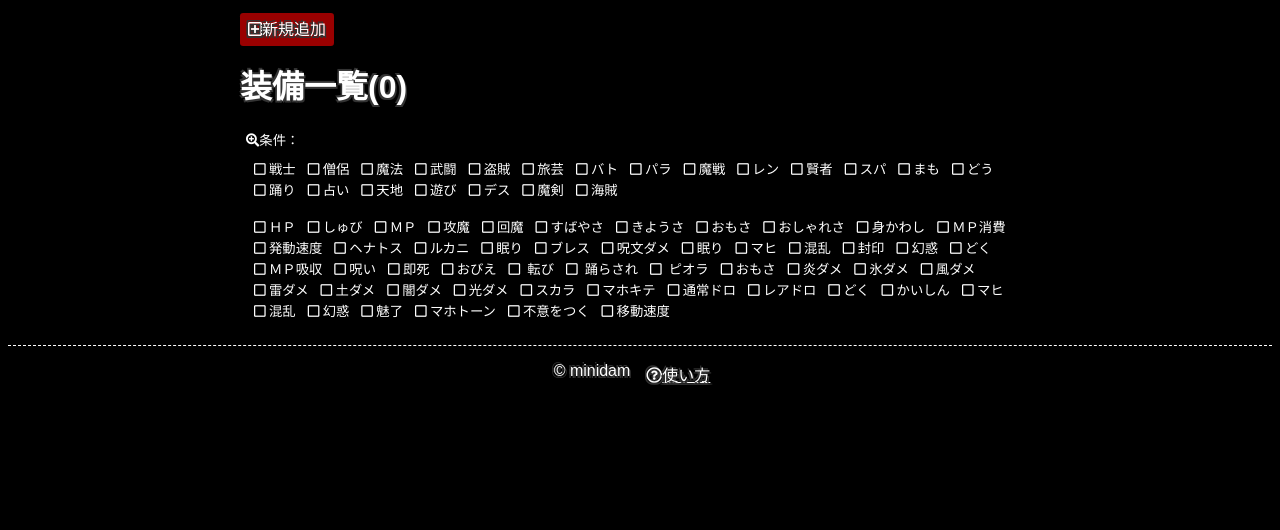
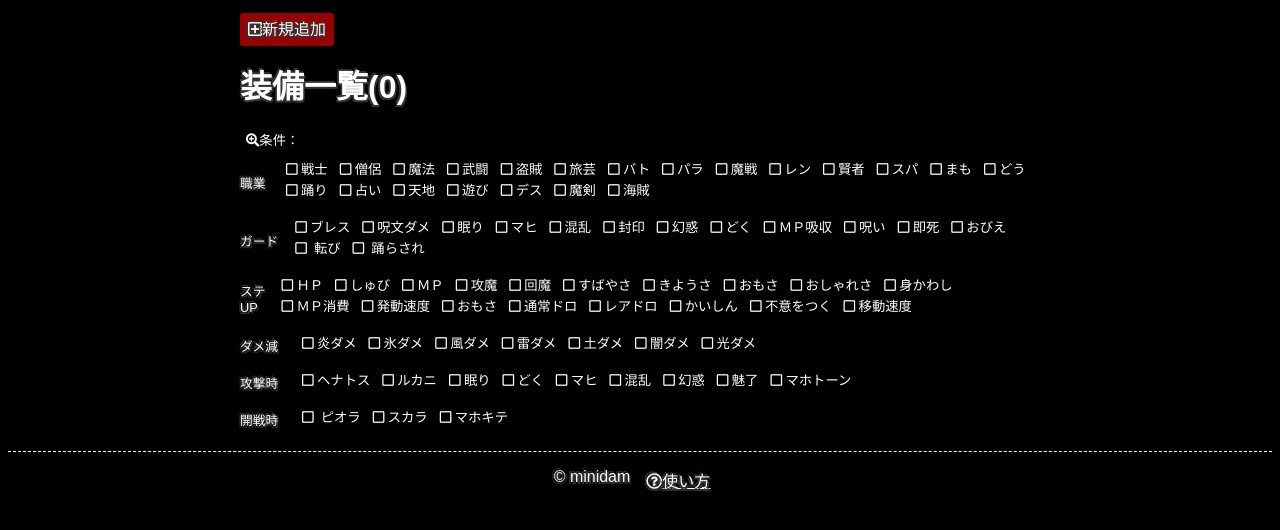
Before and after one commit to minidamjp/dqxarmor, an Angular app: page / in a window 1280 px wide. Both pictures are taken after a click on the button "条件：". Shown: the top 530 px of the page. Built offline with nearby package versions, Linux system fonts and the light colour scheme.

Commit message:
検索キーをグループに分けたよ

```diff
--- a/src/app/armor-list/armor-list.component.html
+++ b/src/app/armor-list/armor-list.component.html
@@ -5,10 +5,40 @@
 <button type="button" (click)="toggleConds()"><i class="fas fa-search-plus"></i>条件：</button>
 <div id="armor-search-condition" [class.hidden]="!showConds">
     <div class="condJob">
-        <button type="button" [class.active]="isJobActive(job.id)" (click)="onClickJobSearch(job.id);" *ngFor="let job of masterDataService.getJobs()"><i class="checked far fa-check-square"></i><i class="unchecked far fa-square"></i>{{job.abbr}}</button>
+        <div class="condHeader">職業</div>
+        <div class="condBody">
+            <button type="button" [class.active]="isJobActive(job.id)" (click)="onClickJobSearch(job.id);" *ngFor="let job of masterDataService.getJobs()"><i class="checked far fa-check-square"></i><i class="unchecked far fa-square"></i>{{job.abbr}}</button>
+        </div>
     </div>
     <div class="condEffect">
-        <button type="button" [class.active]="isEffectActive(effectType.id)" (click)="onClickEffectSearch(effectType.id);" *ngFor="let effectType of masterDataService.getAllEffectType()"><i class="checked far fa-check-square"></i><i class="unchecked far fa-square"></i>{{effectType.name}}</button>
+        <div class="condHeader">ガード</div>
+        <div class="condBody">
+            <button type="button" [class.active]="isEffectActive(effectType.id)" (click)="onClickEffectSearch(effectType.id);" *ngFor="let effectType of masterDataService.getEffectTypeForGroup('0')"><i class="checked far fa-check-square"></i><i class="unchecked far fa-square"></i>{{effectType.name}}</button>
+        </div>
+    </div>
+    <div class="condEffect">
+        <div class="condHeader">ステUP</div>
+        <div class="condBody">
+            <button type="button" [class.active]="isEffectActive(effectType.id)" (click)="onClickEffectSearch(effectType.id);" *ngFor="let effectType of masterDataService.getEffectTypeForGroup('1')"><i class="checked far fa-check-square"></i><i class="unchecked far fa-square"></i>{{effectType.name}}</button>
+        </div>
+    </div>
+    <div class="condEffect">
+        <div class="condHeader">ダメ減</div>
+        <div class="condBody">
+            <button type="button" [class.active]="isEffectActive(effectType.id)" (click)="onClickEffectSearch(effectType.id);" *ngFor="let effectType of masterDataService.getEffectTypeForGroup('4')"><i class="checked far fa-check-square"></i><i class="unchecked far fa-square"></i>{{effectType.name}}</button>
+        </div>
+    </div>
+    <div class="condEffect">
+        <div class="condHeader">攻撃時</div>
+        <div class="condBody">
+            <button type="button" [class.active]="isEffectActive(effectType.id)" (click)="onClickEffectSearch(effectType.id);" *ngFor="let effectType of masterDataService.getEffectTypeForGroup('2')"><i class="checked far fa-check-square"></i><i class="unchecked far fa-square"></i>{{effectType.name}}</button>
+        </div>
+    </div>
+    <div class="condEffect">
+        <div class="condHeader">開戦時</div>
+        <div class="condBody">
+            <button type="button" [class.active]="isEffectActive(effectType.id)" (click)="onClickEffectSearch(effectType.id);" *ngFor="let effectType of masterDataService.getEffectTypeForGroup('3')"><i class="checked far fa-check-square"></i><i class="unchecked far fa-square"></i>{{effectType.name}}</button>
+        </div>
     </div>
 </div>
 <ng-container *ngFor="let armor of getArmorList();">
--- a/src/app/armor-list/armor-list.component.scss
+++ b/src/app/armor-list/armor-list.component.scss
@@ -83,22 +83,25 @@ button:not(.active) i.checked {
 }
 .condJob{
 	display: flex;
+	align-items: center;
+}
+
+.condEffect{
+	display: flex;
+	align-items: center;
+}
+
+.condHeader{
+	padding-top: 0.5em;
+	flex-basis: 3rem;
+	font-size: 0.8em;
+}
+.condBody{
+	display: flex;
 	align-content: flex-start;
 	flex-wrap: wrap;
-	align-items: center;
 	padding: 0.5em;
 	i {
 		margin-right: 0.25em;
 	}
 }
-
-.condEffect{
-	display: flex;
-	align-content: flex-start;
-	flex-wrap: wrap;
-	align-items: center;
-	padding: 0.5em;
-	i {
-		margin-right: 0.25em;
-	}
-}
--- a/src/app/data/effect_types.ts
+++ b/src/app/data/effect_types.ts
@@ -1,266 +1,266 @@
 import { EffectType } from '../models/effect_type';
 
 export const EffectTypes: EffectType[] = [
-    {id: '001', name: 'ＨＰ', unit: '', displayName: 'さいだい%name% +%enchantBase%%enchantExtra%', enchantList: [
+    {id: '001', name: 'ＨＰ', group: '1', unit: '', displayName: 'さいだい%name% +%enchantBase%%enchantExtra%', enchantList: [
         {base: 7, extra: [1, 2, 3, -4] },
         {base: 5, extra: [2, 3, -3] },
         {base: 3, extra: [2, 3, -2] },
     ]},
-    {id: '002', name: 'しゅび', unit: '', displayName: '%name%力 +%enchantBase%%enchantExtra%', enchantList: [
+    {id: '002', name: 'しゅび', group: '1', unit: '', displayName: '%name%力 +%enchantBase%%enchantExtra%', enchantList: [
         {base: 6, extra: [1, 2, 3, -3] },
         {base: 4, extra: [1, 2, 3, -2] },
         {base: 2, extra: [1, 2, 3, -1] },
     ]},
-    {id: '003', name: 'ＭＰ', unit: '', displayName: 'さいだい%name% +%enchantBase%%enchantExtra%', enchantList: [
+    {id: '003', name: 'ＭＰ', group: '1', unit: '', displayName: 'さいだい%name% +%enchantBase%%enchantExtra%', enchantList: [
         {base: 15, extra: [1, 2, 3, -12] },
         {base: 10, extra: [2, 3, -8] },
         {base:  5, extra: [2, 3, -4] },
     ]},
-    {id: '004', name: '攻魔', unit: '', displayName: 'こうげき魔力 +%enchantBase%%enchantExtra%', enchantList: [
+    {id: '004', name: '攻魔', group: '1', unit: '', displayName: 'こうげき魔力 +%enchantBase%%enchantExtra%', enchantList: [
         {base: 15, extra: [1, 2, 3, -12] },
         {base: 10, extra: [2, 3, -8] },
         {base:  5, extra: [2, 3, -4] },
     ]},
-    {id: '005', name: '回魔', unit: '', displayName: 'かいふく魔力 +%enchantBase%%enchantExtra%', enchantList: [
+    {id: '005', name: '回魔', group: '1', unit: '', displayName: 'かいふく魔力 +%enchantBase%%enchantExtra%', enchantList: [
         {base: 15, extra: [1, 2, 3, -12] },
         {base: 10, extra: [2, 3, -8] },
         {base:  5, extra: [2, 3, -4] },
     ]},
-    {id: '006', name: 'すばやさ', unit: '', displayName: '%name% +%enchantBase%%enchantExtra%', enchantList: [
+    {id: '006', name: 'すばやさ', group: '1', unit: '', displayName: '%name% +%enchantBase%%enchantExtra%', enchantList: [
         {base: 15, extra: [1, 2, 3, -12] },
         {base: 10, extra: [2, 3, -8] },
         {base:  5, extra: [2, 3, -4] },
     ]},
-    {id: '007', name: 'きようさ', unit: '', displayName: '%name% +%enchantBase%%enchantExtra%', enchantList: [
+    {id: '007', name: 'きようさ', group: '1', unit: '', displayName: '%name% +%enchantBase%%enchantExtra%', enchantList: [
         {base: 15, extra: [1, 2, 3, -12] },
         {base: 10, extra: [2, 3, -8] },
         {base:  5, extra: [2, 3, -4] },
     ]},
-    {id: '008', name: 'おもさ', unit: '', displayName: '%name% +%enchantBase%%enchantExtra%', enchantList: [
+    {id: '008', name: 'おもさ', group: '1', unit: '', displayName: '%name% +%enchantBase%%enchantExtra%', enchantList: [
         {base: 15, extra: [1, 2, 3, -10] },
         {base: 10, extra: [2, 3, -7] },
         {base:  5, extra: [2, 3, -4] },
     ]},
-    {id: '009', name: 'おしゃれさ', unit: '', displayName: '%name% +%enchantBase%%enchantExtra%', enchantList: [
+    {id: '009', name: 'おしゃれさ', group: '1', unit: '', displayName: '%name% +%enchantBase%%enchantExtra%', enchantList: [
         {base: 15, extra: [1, 2, 3, -14] },
         {base: 10, extra: [2, 3, -9] },
         {base:  5, extra: [2, 3, -4] },
     ]},
-    {id: '010', name: '身かわし', unit: '%', displayName: '%name%率 +%enchantBase%%enchantExtra%%unit%', enchantList: [
+    {id: '010', name: '身かわし', group: '1', unit: '%', displayName: '%name%率 +%enchantBase%%enchantExtra%%unit%', enchantList: [
         {base: 1.4, extra: [0.2, -0.8] },
         {base: 1.2, extra: [0.2, -0.8] },
         {base: 1.0, extra: [0.2, 0.3, -0.8] },
     ]},
-    {id: '011', name: 'ＭＰ消費', unit: '%', displayName: '%name%しない率 +%enchantBase%%enchantExtra%%unit%', enchantList: [
+    {id: '011', name: 'ＭＰ消費', group: '1', unit: '%', displayName: '%name%しない率 +%enchantBase%%enchantExtra%%unit%', enchantList: [
         {base: 5.0, extra: [0.5, 1, 1.5, 2, -4.4] },
         {base: 4.0, extra: [0.5, 1, 1.5, 2, -3.6] },
         {base: 2.0, extra: [0.5, 1, 1.5, 2, -1.8] },
     ]},
-    {id: '012', name: '発動速度', unit: '%', displayName: '呪文%name% +%enchantBase%%enchantExtra%%unit%', enchantList: [
+    {id: '012', name: '発動速度', group: '1', unit: '%', displayName: '呪文%name% +%enchantBase%%enchantExtra%%unit%', enchantList: [
         {base: 6, extra: [1, -5] },
         {base: 4, extra: [1, -3] },
         {base: 2, extra: [1, -1] },
     ]},
-    {id: '013', name: 'ヘナトス', unit: '%', displayName: '攻撃時 %enchantBase%%enchantExtra%%unit%で%name%', enchantList: [
+    {id: '013', name: 'ヘナトス', group: '2', unit: '%', displayName: '攻撃時 %enchantBase%%enchantExtra%%unit%で%name%', enchantList: [
         {base: 4, extra: [1, -3] },
         {base: 3, extra: [1, -2] },
         {base: 2, extra: [1, -1] },
     ]},
-    {id: '014', name: 'ルカニ', unit: '%', displayName: '攻撃時 %enchantBase%%enchantExtra%%unit%で%name%', enchantList: [
+    {id: '014', name: 'ルカニ', group: '2', unit: '%', displayName: '攻撃時 %enchantBase%%enchantExtra%%unit%で%name%', enchantList: [
         {base: 4, extra: [1, -3] },
         {base: 3, extra: [1, -2] },
         {base: 2, extra: [1, -1] },
     ]},
-    {id: '015', name: '眠り', unit: '%', displayName: '攻撃時 %enchantBase%%enchantExtra%%unit%で%name%', enchantList: [
+    {id: '015', name: '眠り', group: '2', unit: '%', displayName: '攻撃時 %enchantBase%%enchantExtra%%unit%で%name%', enchantList: [
         {base: 4, extra: [1, -3] },
         {base: 3, extra: [1, -2] },
         {base: 2, extra: [1, -1] },
     ]},
-    {id: '016', name: 'ブレス', unit: '%減', displayName: 'ブレス系ダメージ %enchantBase%%enchantExtra%%unit%', enchantList: [
+    {id: '016', name: 'ブレス', group: '0', unit: '%減', displayName: 'ブレス系ダメージ %enchantBase%%enchantExtra%%unit%', enchantList: [
         {base: 10, extra: [2, 3, 4, -9] },
         {base:  6, extra: [2, -5] },
     ]},
-    {id: '017', name: '呪文ダメ', unit: '%減', displayName: '攻撃呪文ダメージ %enchantBase%%enchantExtra%%unit%', enchantList: [
+    {id: '017', name: '呪文ダメ', group: '0', unit: '%減', displayName: '攻撃呪文ダメージ %enchantBase%%enchantExtra%%unit%', enchantList: [
         {base: 7, extra: [1, -6] },
         {base: 5, extra: [1, -4] },
         {base: 3, extra: [1, -2] },
     ]},
-    {id: '018', name: '眠り', unit: '%', displayName: '%name%ガード +%enchantBase%%enchantExtra%%unit%', enchantList: [
+    {id: '018', name: '眠り', group: '0', unit: '%', displayName: '%name%ガード +%enchantBase%%enchantExtra%%unit%', enchantList: [
         {base: 60, extra: [2, 4, 6, 8, 10, -45] },
         {base: 40, extra: [2, 4, 6, 8, 10, -30] },
         {base: 20, extra: [2, 3, 4, 6, 8, 10, -15] },
     ]},
-    {id: '019', name: 'マヒ', unit: '%', displayName: '%name%ガード +%enchantBase%%enchantExtra%%unit%', enchantList: [
+    {id: '019', name: 'マヒ', group: '0', unit: '%', displayName: '%name%ガード +%enchantBase%%enchantExtra%%unit%', enchantList: [
         {base: 60, extra: [2, 4, 6, 8, 10, -45] },
         {base: 40, extra: [2, 4, 6, 8, 10, -30] },
         {base: 20, extra: [2, 3, 4, 6, 8, 10, -15] },
     ]},
-    {id: '020', name: '混乱', unit: '%', displayName: '%name%ガード +%enchantBase%%enchantExtra%%unit%', enchantList: [
+    {id: '020', name: '混乱', group: '0', unit: '%', displayName: '%name%ガード +%enchantBase%%enchantExtra%%unit%', enchantList: [
         {base: 60, extra: [2, 4, 6, 8, 10, -45] },
         {base: 40, extra: [2, 4, 6, 8, 10, -30] },
         {base: 20, extra: [2, 3, 4, 6, 8, 10, -15] },
     ]},
-    {id: '021', name: '封印', unit: '%', displayName: '%name%ガード +%enchantBase%%enchantExtra%%unit%', enchantList: [
+    {id: '021', name: '封印', group: '0', unit: '%', displayName: '%name%ガード +%enchantBase%%enchantExtra%%unit%', enchantList: [
         {base: 60, extra: [2, 4, 6, 8, 10, -45] },
         {base: 40, extra: [2, 4, 6, 8, 10, -30] },
         {base: 20, extra: [2, 3, 4, 6, 8, 10, -15] },
     ]},
-    {id: '022', name: '幻惑', unit: '%', displayName: '%name%ガード +%enchantBase%%enchantExtra%', enchantList: [
+    {id: '022', name: '幻惑', group: '0', unit: '%', displayName: '%name%ガード +%enchantBase%%enchantExtra%', enchantList: [
         {base: 60, extra: [2, 4, 6, 8, 10, -45] },
         {base: 40, extra: [2, 4, 6, 8, 10, -30] },
         {base: 20, extra: [2, 3, 4, 6, 8, 10, -15] },
     ]},
 
 // パルプンテでしかつかないから追加効果は大成功しかない
-    {id: '023', name: 'どく', unit: '%', displayName: '%name%ガード +%enchantBase%%enchantExtra%%unit%', enchantList: [
+    {id: '023', name: 'どく', group: '0', unit: '%', displayName: '%name%ガード +%enchantBase%%enchantExtra%%unit%', enchantList: [
         {base: 60, extra: [10] },
         {base: 40, extra: [10] },
         {base: 20, extra: [10] },
     ]},
-    {id: '024', name: 'ＭＰ吸収', unit: '%', displayName: '%name%ガード +%enchantBase%%enchantExtra%%unit%', enchantList: [
+    {id: '024', name: 'ＭＰ吸収', group: '0', unit: '%', displayName: '%name%ガード +%enchantBase%%enchantExtra%%unit%', enchantList: [
         {base: 60, extra: [2, 4, 6, 8, 10, -45] },
         {base: 40, extra: [2, 4, 6, 8, 10, -30] },
         {base: 20, extra: [2, 3, 4, 6, 8, 10, -15] },
     ]},
-    {id: '025', name: '呪い', unit: '%', displayName: '%name%ガード +%enchantBase%%enchantExtra%%unit%', enchantList: [
+    {id: '025', name: '呪い', group: '0', unit: '%', displayName: '%name%ガード +%enchantBase%%enchantExtra%%unit%', enchantList: [
         {base: 60, extra: [2, 4, 6, 8, 10, -45] },
         {base: 40, extra: [2, 4, 6, 8, 10, -30] },
         {base: 20, extra: [2, 3, 4, 6, 8, 10, -15] },
     ]},
-    {id: '026', name: '即死', unit: '%', displayName: '%name%ガード +%enchantBase%%enchantExtra%%unit%', enchantList: [
+    {id: '026', name: '即死', group: '0', unit: '%', displayName: '%name%ガード +%enchantBase%%enchantExtra%%unit%', enchantList: [
         {base: 60, extra: [2, 4, 6, 8, 10, -45] },
         {base: 40, extra: [2, 4, 6, 8, 10, -30] },
         {base: 20, extra: [2, 3, 4, 6, 8, 10, -15] },
     ]},
-    {id: '027', name: 'おびえ', unit: '%', displayName: '%name%ガード +%enchantBase%%enchantExtra%%unit%', enchantList: [
+    {id: '027', name: 'おびえ', group: '0', unit: '%', displayName: '%name%ガード +%enchantBase%%enchantExtra%%unit%', enchantList: [
         {base: 90, extra: [2, 4, 6, 8, 10, -81] },
         {base: 60, extra: [2, 4, 6, 8, 10, -54] },
         {base: 30, extra: [2, 4, 6, 8, 10, -27] },
     ]},
-    {id: '028', name: '	転び', unit: '%', displayName: '%name%ガード +%enchantBase%%enchantExtra%%unit%', enchantList: [
+    {id: '028', name: '	転び', group: '0', unit: '%', displayName: '%name%ガード +%enchantBase%%enchantExtra%%unit%', enchantList: [
         {base: 90, extra: [2, 4, 6, 8, 10, -81] },
         {base: 60, extra: [2, 4, 6, 8, 10, -54] },
         {base: 30, extra: [2, 4, 6, 8, 10, -27] },
     ]},
-    {id: '029', name: '	踊らされ', unit: '%', displayName: '%name%ガード +%enchantBase%%enchantExtra%%unit%', enchantList: [
+    {id: '029', name: '	踊らされ', group: '0', unit: '%', displayName: '%name%ガード +%enchantBase%%enchantExtra%%unit%', enchantList: [
         {base: 90, extra: [2, 4, 6, 8, 10, -81] },
         {base: 60, extra: [2, 4, 6, 8, 10, -54] },
         {base: 30, extra: [2, 4, 6, 8, 10, -27] },
     ]},
 
 // パルプンテでしかつかないから追加効果が大成功しかない
-    {id: '030', name: '	ピオラ', unit: '%', displayName: '開戦時 %enchantBase%%enchantExtra%%unit%で%name%', enchantList: [
+    {id: '030', name: '	ピオラ', group: '3', unit: '%', displayName: '開戦時 %enchantBase%%enchantExtra%%unit%で%name%', enchantList: [
         {base: 10, extra: [2] },
         {base:  6, extra: [2] },
         {base:  3, extra: [2] },
     ]},
 
 // からだ上につくおもさはパルプンテしかないから追加効果は大成功しかない
-    {id: '031', name: 'おもさ', unit: '', displayName: '%name% +%enchantBase%%enchantExtra%', enchantList: [
+    {id: '031', name: 'おもさ', group: '1', unit: '', displayName: '%name% +%enchantBase%%enchantExtra%', enchantList: [
         {base: 15, extra: [3] },
         {base: 10, extra: [3] },
         {base:  5, extra: [3] },
     ]},
 
 // パルプンテしかないから追加効果は大成功しかない 炎氷風雷土闇光
-    {id: '032', name: '炎ダメ', unit: '%減', displayName: '%name%ージ %enchantBase%%enchantExtra%%unit%', enchantList: [
+    {id: '032', name: '炎ダメ', group: '4', unit: '%減', displayName: '%name%ージ %enchantBase%%enchantExtra%%unit%', enchantList: [
         {base: 14, extra: [4] },
         {base: 10, extra: [4] },
         {base:  6, extra: [2] },
     ]},
-    {id: '033', name: '氷ダメ', unit: '%減', displayName: '%name%ージ %enchantBase%%enchantExtra%%unit%', enchantList: [
+    {id: '033', name: '氷ダメ', group: '4', unit: '%減', displayName: '%name%ージ %enchantBase%%enchantExtra%%unit%', enchantList: [
         {base: 14, extra: [4] },
         {base: 10, extra: [4] },
         {base:  6, extra: [2] },
     ]},
-    {id: '034', name: '風ダメ', unit: '%減', displayName: '%name%ージ %enchantBase%%enchantExtra%%unit%', enchantList: [
+    {id: '034', name: '風ダメ', group: '4', unit: '%減', displayName: '%name%ージ %enchantBase%%enchantExtra%%unit%', enchantList: [
         {base: 14, extra: [4] },
         {base: 10, extra: [4] },
         {base:  6, extra: [2] },
     ]},
-    {id: '035', name: '雷ダメ', unit: '%減', displayName: '%name%ージ %enchantBase%%enchantExtra%%unit%', enchantList: [
+    {id: '035', name: '雷ダメ', group: '4', unit: '%減', displayName: '%name%ージ %enchantBase%%enchantExtra%%unit%', enchantList: [
         {base: 14, extra: [4] },
         {base: 10, extra: [4] },
         {base:  6, extra: [2] },
     ]},
-    {id: '036', name: '土ダメ', unit: '%減', displayName: '%name%ージ %enchantBase%%enchantExtra%%unit%', enchantList: [
+    {id: '036', name: '土ダメ', group: '4', unit: '%減', displayName: '%name%ージ %enchantBase%%enchantExtra%%unit%', enchantList: [
         {base: 14, extra: [4] },
         {base: 10, extra: [4] },
         {base:  6, extra: [2] },
     ]},
-    {id: '037', name: '闇ダメ', unit: '%減', displayName: '%name%ージ %enchantBase%%enchantExtra%%unit%', enchantList: [
+    {id: '037', name: '闇ダメ', group: '4', unit: '%減', displayName: '%name%ージ %enchantBase%%enchantExtra%%unit%', enchantList: [
         {base: 14, extra: [4] },
         {base: 10, extra: [4] },
         {base:  6, extra: [2] },
     ]},
-    {id: '038', name: '光ダメ', unit: '%減', displayName: '%name%ージ %enchantBase%%enchantExtra%%unit%', enchantList: [
+    {id: '038', name: '光ダメ', group: '4', unit: '%減', displayName: '%name%ージ %enchantBase%%enchantExtra%%unit%', enchantList: [
         {base: 14, extra: [4] },
         {base: 10, extra: [4] },
         {base:  6, extra: [2] },
     ]},
-    {id: '039', name: 'スカラ', unit: '%', displayName: '開戦時 %enchantBase%%enchantExtra%%unit%で%name%', enchantList: [
+    {id: '039', name: 'スカラ', group: '3', unit: '%', displayName: '開戦時 %enchantBase%%enchantExtra%%unit%で%name%', enchantList: [
         {base: 10, extra: [2] },
         {base:  6, extra: [2] },
         {base:  3, extra: [2] },
     ]},
-    {id: '040', name: 'マホキテ', unit: '%', displayName: '開戦時 %enchantBase%%enchantExtra%%unit%で%name%', enchantList: [
+    {id: '040', name: 'マホキテ', group: '3', unit: '%', displayName: '開戦時 %enchantBase%%enchantExtra%%unit%で%name%', enchantList: [
         {base: 10, extra: [2] },
         {base:  6, extra: [2] },
         {base:  3, extra: [2] },
     ]},
-    {id: '041', name: '通常ドロ', unit: '倍', displayName: '%name%ップ率 %enchantBase%%enchantExtra%%unit%', enchantList: [
+    {id: '041', name: '通常ドロ', group: '1', unit: '倍', displayName: '%name%ップ率 %enchantBase%%enchantExtra%%unit%', enchantList: [
         {base: 1.5, extra: [0.4] },
         {base: 1.4, extra: [0.4] },
         {base: 1.2, extra: [0.4] },
     ]},
-    {id: '042', name: 'レアドロ', unit: '倍', displayName: '%name%ップ率 %enchantBase%%enchantExtra%%unit%', enchantList: [
+    {id: '042', name: 'レアドロ', group: '1', unit: '倍', displayName: '%name%ップ率 %enchantBase%%enchantExtra%%unit%', enchantList: [
         {base: 1.5, extra: [0.4] },
         {base: 1.4, extra: [0.4] },
         {base: 1.2, extra: [0.4] },
     ]},
 // パルプンテでしかつかない攻撃時～
-    {id: '043', name: 'どく', unit: '%', displayName: '攻撃時 %enchantBase%%enchantExtra%%unit%で%name%', enchantList: [
+    {id: '043', name: 'どく', group: '2', unit: '%', displayName: '攻撃時 %enchantBase%%enchantExtra%%unit%で%name%', enchantList: [
         {base: 4, extra: [1] },
         {base: 3, extra: [1] },
         {base: 2, extra: [1] },
     ]},
 // 間違えて攻撃時眠りが２つあったから漏れちゃってたかいしん率をいれたよ
-    {id: '044', name: 'かいしん', unit: '%', displayName: '%name%率 +%enchantBase%%enchantExtra%%unit%', enchantList: [
+    {id: '044', name: 'かいしん', group: '1', unit: '%', displayName: '%name%率 +%enchantBase%%enchantExtra%%unit%', enchantList: [
         {base: 1.4, extra: [0.2, -0.8] },
         {base: 1.2, extra: [0.2, -0.8] },
         {base: 1.0, extra: [0.2, 0.3, -0.8] },
     ]},
-    {id: '045', name: 'マヒ', unit: '%', displayName: '攻撃時 %enchantBase%%enchantExtra%%unit%で%name%', enchantList: [
+    {id: '045', name: 'マヒ', group: '2', unit: '%', displayName: '攻撃時 %enchantBase%%enchantExtra%%unit%で%name%', enchantList: [
         {base: 4, extra: [1] },
         {base: 3, extra: [1] },
         {base: 2, extra: [1] },
     ]},
-    {id: '046', name: '混乱', unit: '%', displayName: '攻撃時 %enchantBase%%enchantExtra%%unit%で%name%', enchantList: [
+    {id: '046', name: '混乱', group: '2', unit: '%', displayName: '攻撃時 %enchantBase%%enchantExtra%%unit%で%name%', enchantList: [
         {base: 4, extra: [1] },
         {base: 3, extra: [1] },
         {base: 2, extra: [1] },
     ]},
-    {id: '047', name: '幻惑', unit: '%', displayName: '攻撃時 %enchantBase%%enchantExtra%%unit%で%name%', enchantList: [
+    {id: '047', name: '幻惑', group: '2', unit: '%', displayName: '攻撃時 %enchantBase%%enchantExtra%%unit%で%name%', enchantList: [
         {base: 4, extra: [1] },
         {base: 3, extra: [1] },
         {base: 2, extra: [1] },
     ]},
-    {id: '048', name: '魅了', unit: '%', displayName: '攻撃時 %enchantBase%%enchantExtra%%unit%で%name%', enchantList: [
+    {id: '048', name: '魅了', group: '2', unit: '%', displayName: '攻撃時 %enchantBase%%enchantExtra%%unit%で%name%', enchantList: [
         {base: 4, extra: [1] },
         {base: 3, extra: [1] },
         {base: 2, extra: [1] },
     ]},
-    {id: '049', name: 'マホトーン', unit: '%', displayName: '攻撃時 %enchantBase%%enchantExtra%%unit%で%name%', enchantList: [
+    {id: '049', name: 'マホトーン', group: '2', unit: '%', displayName: '攻撃時 %enchantBase%%enchantExtra%%unit%で%name%', enchantList: [
         {base: 4, extra: [1] },
         {base: 3, extra: [1] },
         {base: 2, extra: [1] },
     ]},
-    {id: '050', name: '不意をつく', unit: '%', displayName: '%name%確率 +%enchantBase%%enchantExtra%%unit%', enchantList: [
+    {id: '050', name: '不意をつく', group: '1', unit: '%', displayName: '%name%確率 +%enchantBase%%enchantExtra%%unit%', enchantList: [
         {base: 4, extra: [1] },
         {base: 3, extra: [1] },
         {base: 2, extra: [1] },
     ]},
-    {id: '051', name: '移動速度', unit: '%', displayName: '%name% +%enchantBase%%enchantExtra%%unit%', enchantList: [
+    {id: '051', name: '移動速度', group: '1', unit: '%', displayName: '%name% +%enchantBase%%enchantExtra%%unit%', enchantList: [
         {base: 3.0, extra: [0.3] },
         {base: 2.0, extra: [0.2] },
         {base: 1.0, extra: [0.1] },
--- a/src/app/models/effect_type.ts
+++ b/src/app/models/effect_type.ts
@@ -8,6 +8,8 @@ export interface EffectType {
     id: string;
     // 効果名
     name: string;
+    // 効果タイプグループ 0:ガード系,1:ステータスUP系,2:攻撃時系,3:開戦時,4:ダメ減
+    group: string;
     // 単位
     unit: string;
     // 表記名
--- a/src/app/services/master-data.service.ts
+++ b/src/app/services/master-data.service.ts
@@ -89,7 +89,7 @@ export class MasterDataService {
     for (const effectTypeId of part.effectTypeId){
       for (const effectType of EffectTypes){
         if (effectType.id === effectTypeId){
-        effectTypes.push(effectType);
+          effectTypes.push(effectType);
         }
       }
     }
@@ -107,6 +107,7 @@ export class MasterDataService {
       enchantList: [],
       id: '',
       name: '',
+      group: '',
       unit: '',
     };
   }
@@ -165,8 +166,18 @@ export class MasterDataService {
     return Jobs;
     }
 
-  getAllEffectType(): EffectType[] {
-    return EffectTypes;
+  getEffectTypeForGroup(type: string): EffectType[]{
+    if (type === null){
+      return [];
     }
+    const effectTypes: EffectType[] = [];
+    for (const effectType of EffectTypes){
+      if (effectType.group === type){
+        effectTypes.push(effectType);
+      }
+    }
+    return effectTypes;
+  }
+
 
 }
```
